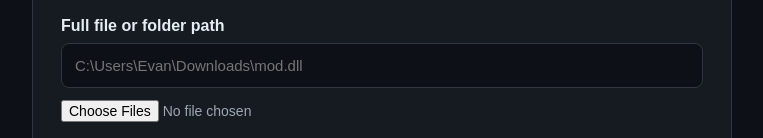
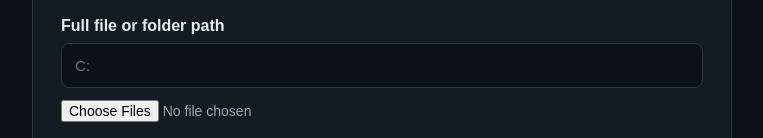
Before and after one commit to Usernamex812/PowerShell-Unblocker, a plain HTML site: page index.html in a window 1280 px wide. Shown: the part 168-306 px from the top of the page, without its empty margins (258-1021 px from the left). Drawn offline with Linux system fonts and the light colour scheme.

Commit message:
Update placeholder for file path input

```diff
--- a/index.html
+++ b/index.html
@@ -105,7 +105,7 @@
     <input
       id="path"
       type="text"
-      placeholder="C:\Users\Evan\Downloads\mod.dll"
+      placeholder="C:"
       autocomplete="off"
     >
     <input
```
